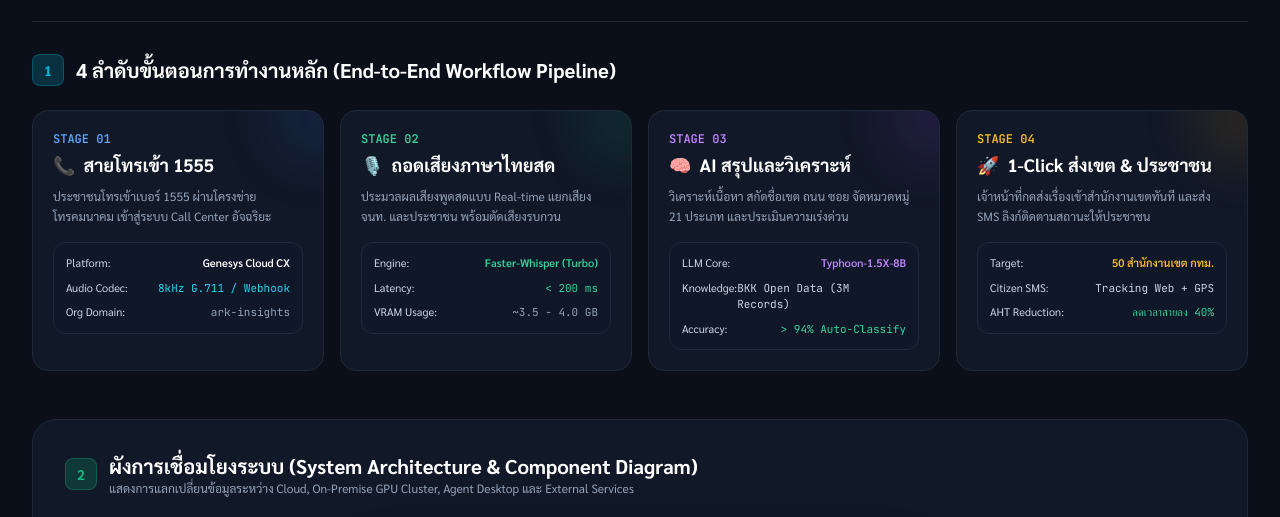
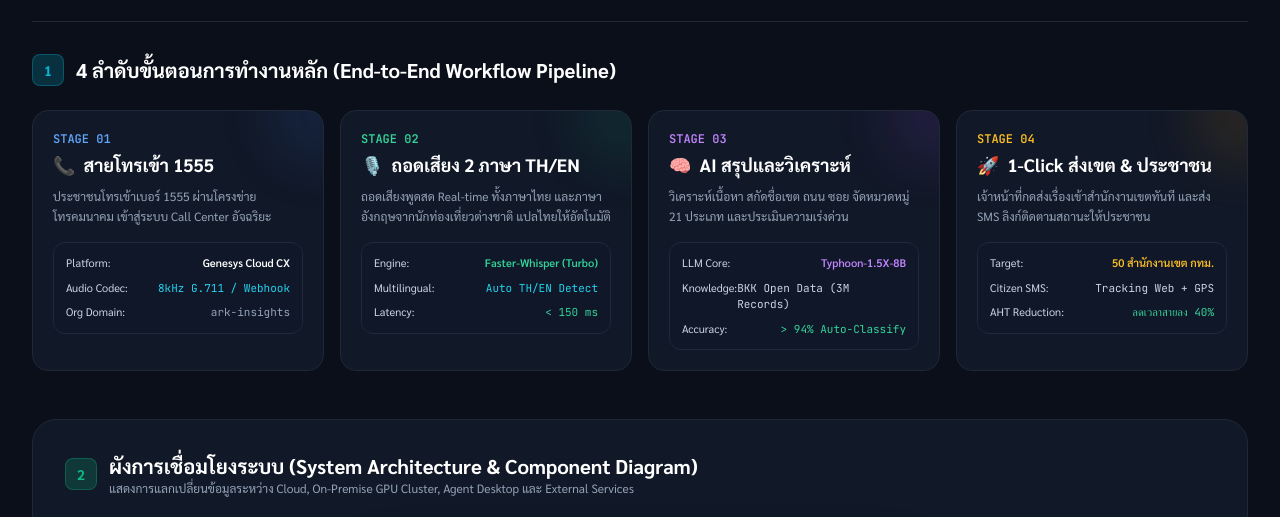
Before and after one commit to winnawat2023/BKK-CivicVoice-AI, a plain HTML site: page docs/system-infographic.html in a window 1280 px wide. Shown: the part 138-655 px from the top of the page. Drawn offline with nearby package versions, Linux system fonts and the light colour scheme.

Commit message:
docs: enrich pitch deck, infographic, and design brief with Multilingual Tourist Copilot feature

```diff
--- a/docs/system-infographic.html
+++ b/docs/system-infographic.html
@@ -119,10 +119,10 @@
                     <div class="absolute -top-10 -right-10 w-24 h-24 bg-emerald-500/10 rounded-full blur-xl group-hover:bg-emerald-500/20 transition"></div>
                     <div class="text-xs font-mono font-semibold text-emerald-400 mb-1">STAGE 02</div>
                     <div class="text-lg font-bold text-white mb-2 flex items-center gap-2">
-                        <span>🎙️</span> ถอดเสียงภาษาไทยสด
+                        <span>🎙️</span> ถอดเสียง 2 ภาษา TH/EN
                     </div>
                     <p class="text-xs text-slate-400 mb-4 leading-relaxed">
-                        ประมวลผลเสียงพูดสดแบบ Real-time แยกเสียง จนท. และประชาชน พร้อมตัดเสียงรบกวน
+                        ถอดเสียงพูดสด Real-time ทั้งภาษาไทย และภาษาอังกฤษจากนักท่องเที่ยวต่างชาติ แปลไทยให้อัตโนมัติ
                     </p>
                     <div class="space-y-2 bg-slate-900/60 p-3 rounded-xl border border-slate-800 text-[11px]">
                         <div class="flex justify-between text-slate-300">
@@ -130,12 +130,12 @@
                             <span class="font-semibold text-emerald-400">Faster-Whisper (Turbo)</span>
                         </div>
                         <div class="flex justify-between text-slate-300">
-                            <span>Latency:</span>
-                            <span class="font-mono text-emerald-400">&lt; 200 ms</span>
+                            <span>Multilingual:</span>
+                            <span class="font-mono text-cyan-400">Auto TH/EN Detect</span>
                         </div>
                         <div class="flex justify-between text-slate-300">
-                            <span>VRAM Usage:</span>
-                            <span class="font-mono text-slate-400">~3.5 - 4.0 GB</span>
+                            <span>Latency:</span>
+                            <span class="font-mono text-emerald-400">&lt; 150 ms</span>
                         </div>
                     </div>
                 </div>
```
Also changed, not shown: 2 other files.
